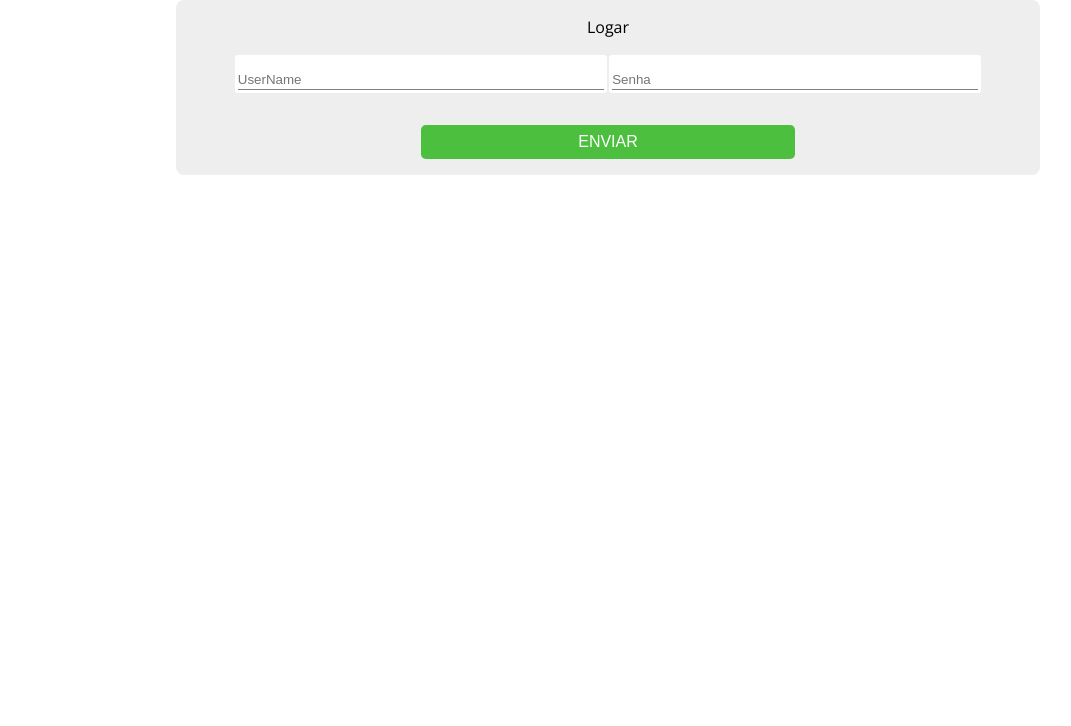
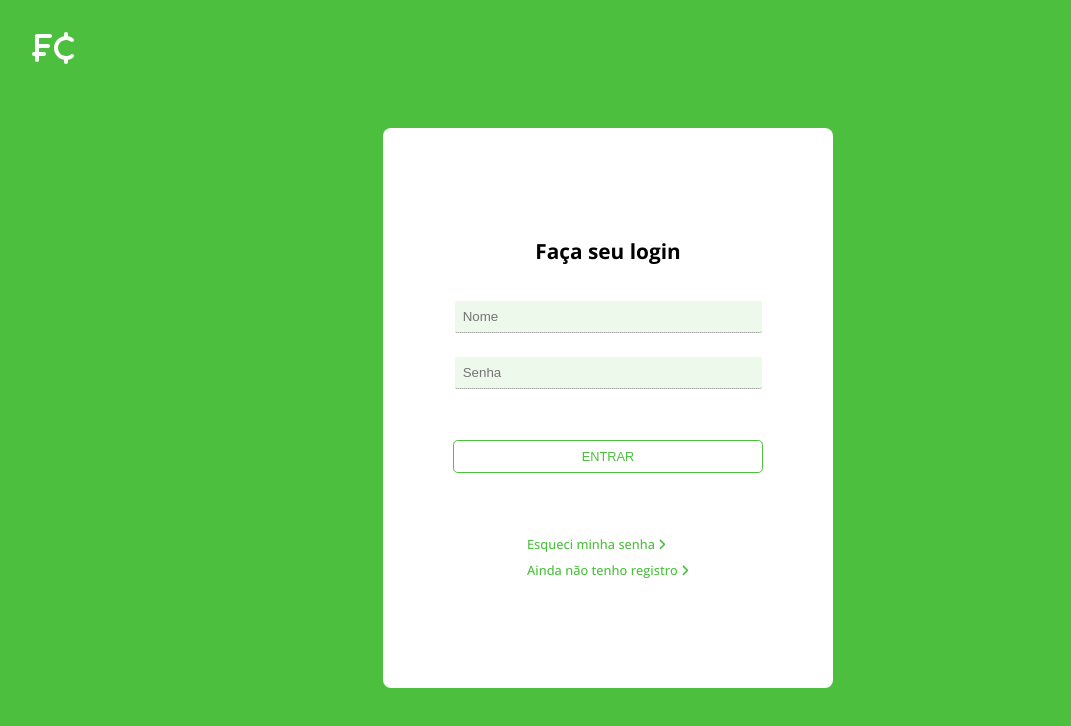
Before and after one commit to ifbianos/ifcoin-front-2, a React (Create React App) app: page /entrar in a window 1280 px wide. Shown: the top 726 px of the page, without its empty margins (32-1103 px from the left). Built offline with nearby package versions, Linux system fonts and the light colour scheme.

Commit message:
add side bar to other pages

```diff
--- a/src/components/form/form.css
+++ b/src/components/form/form.css
@@ -8,11 +8,9 @@
     margin: 1px;
 
     padding: .2rem;
-
     border-radius: .2rem;
 
     margin-bottom: 1rem;
-
     height: 2rem;
 }
 
@@ -26,6 +24,7 @@
     font-size: .7rem;
     text-align: left;
     margin: 0;
+
     color: var(--grey);
     height: .7rem;
 }
@@ -33,17 +32,24 @@
 .form-container input {
     width: 100%;
     border: none;
-    border-bottom: .02rem solid gray;
+    border-bottom: .02rem dotted gray;
+    border-radius: 2px;
     height: 1.3rem;
-    margin-top: 0.7rem;
 
+
+    padding-top: 0.5rem;
+    padding-bottom: 0.5rem;
+    padding-left: 0.5rem;
     color: rgb(78, 78, 78);
-
 }
 
 .form-container.input input {
     margin-top: 0.2rem;
+    background-color: white;
+}
 
+.form-container.input_filled input {
+    background-color: rgba(76, 192, 62, 0.1);
 }
 
 textarea:focus, input:focus{
--- a/src/components/form/form.jsx
+++ b/src/components/form/form.jsx
@@ -11,7 +11,7 @@ const Form = (props) => {
   } = props;
 
   return (
-    <div className={`form-container ${value?.length || type === 'date' ? 'input' : ''}`}>
+    <div className={`form-container ${value?.length || type === 'date' ? 'input' : 'input_filled'}`}>
       {value?.length || type === 'date' ?
         <p>{label}</p>
       : null}
--- /dev/null
+++ b/src/components/login/login.css
@@ -0,0 +1,89 @@
+.login-container {
+  background-color: white;
+
+  width: 100%;
+
+  margin-left: auto;
+  margin-right: auto;
+
+  display: flex;
+  flex-direction: column;
+  row-gap: 2rem;
+
+  justify-content: center;
+  align-items: center;
+
+  border-radius: .5rem;
+
+  font-size: 1rem;
+
+  width: 50%;
+  height: 100%;
+
+  max-width: 450px;
+}
+
+.form-blocks-login {
+  display: flex;
+  flex-direction: column;
+
+  width: 70%;
+}
+
+.forms-block-1, .forms-block-2 {
+  width: 90%;
+}
+
+.btn-login {
+  background-color: white;
+  border-radius: .3rem;
+
+  cursor: pointer;
+
+  color: var(--light-green);
+  text-decoration: none;
+  font-size: .8rem;
+
+  padding: 0.5rem;
+
+  border: 1px solid var(--light-green);
+  width: 69%;
+
+  text-align: center;
+}
+
+.btn-login:hover {
+  background-color: rgba(76, 192, 62, 0.8);
+  border-radius: .3rem;
+  cursor: pointer;
+  color: white;
+  border: 1px solid rgba(76, 192, 62, 0.8);
+}
+
+.login-container p.title {
+  font-weight: bold;
+  font-size: 1.3rem;
+}
+
+.login-bottom {
+  margin-top: 30px;
+  display: flex;
+  flex-direction: column;
+
+  row-gap: .5rem;
+  font-size: .8rem;
+  color:  var(--light-green);
+}
+
+.login-bottom span {
+  font-weight: 500;
+
+  cursor: pointer;
+
+  margin-bottom: .5rem;
+  margin-right: .2rem;
+}
+
+.login-recovery-pass-op:hover, .login-register-op:hover {
+  color: black;
+}
--- a/src/components/login/login.jsx
+++ b/src/components/login/login.jsx
@@ -1,37 +1,37 @@
 import React from 'react';
+import { useNavigate } from 'react-router-dom';
+
 import Form from '../../components/form/form';
 
 import { useUser } from '../../context/user-context';
 
-import { useNavigate } from 'react-router-dom';
-
+import './login.css';
+import { FontAwesomeIcon } from '@fortawesome/react-fontawesome';
+import { faAngleRight, faAnglesRight, faAnglesUp, faArrowRight } from '@fortawesome/free-solid-svg-icons';
 
 export default function Login() {
   const {
     user,
     setUser,
     handleChange,
-    login,
+    make_login,
   } = useUser();
+
+  function submitData(evt){
+    evt.preventDefault();
+    make_login(user);
+  }
 
   const navigate = useNavigate();
 
-  function submitData(evt){
-    evt.preventDefault();
-    login(user);
-
-    navigate('/');
-  }
-
   return (
-    <div className="signin-page">
-      <div className="add-event-container add-signin-container">
-        <p>Logar</p>
-        <div className="form-blocks">
+      <div className="login-container">
+        <p className='title'>Faça seu login</p>
+        <div className="form-blocks-login">
             <Form
               handleChange={handleChange}
               type="text"
-              label="UserName"
+              label="Nome"
               name="username"
               value={user.username}
             />
@@ -44,9 +44,17 @@ export default function Login() {
             />
         </div>
 
-        <button className='btn' onClick={submitData}>ENVIAR</button>
+        <button className='btn-login' onClick={submitData}>ENTRAR</button>
+        <div className='login-bottom'>
+          <div className='login-recovery-pass-op'>
+            <span>Esqueci minha senha</span>
+            <FontAwesomeIcon icon={faAngleRight}/>
+          </div>
+          <div className='login-register-op' onClick={() => navigate('/cadastrar')}>
+            <span>Ainda não tenho registro</span>
+            <FontAwesomeIcon icon={faAngleRight}/>
+          </div>
+        </div>
       </div>
-      <div  className="screen-2"/>
-    </div>
   );
 }
--- a/src/context/user-context.jsx
+++ b/src/context/user-context.jsx
@@ -2,17 +2,9 @@ import React, {createContext, useContext, useState} from 'react';
 import { useEffect } from 'react';
 import API from '../api';
 
+import { useNavigate } from 'react-router-dom';
+
 const UserContext = createContext();
-
-export const login = (user) => {
-  API.post('api/user/login', user)
-  .then(function (response) {
-    saveUserLocalStorage(response.data)
-  })
-  .catch(function (error) {
-    console.log(error);
-  });
-}
 
 export function saveUserLocalStorage(user) {
   localStorage.setItem("user", JSON.stringify({
@@ -33,6 +25,8 @@ export function UserProvider({ children }) {
     "role": ""
   })
 
+  const navigate = useNavigate();
+
   useEffect(() => {
     const userData = getUserData()
     if (!userData) return;
@@ -50,9 +44,20 @@ export function UserProvider({ children }) {
     });
   }
 
+  const make_login = (user) => {
+    API.post('api/user/login', user)
+    .then(function (response) {
+      saveUserLocalStorage(response.data)
+      navigate('/');
+    })
+    .catch(function (error) {
+      window.alert(error.response.data.erro)
+    });
+  }
+
   return (
     <UserContext.Provider
-      value={{user, setUser, handleChange}}
+      value={{user, setUser, handleChange, make_login}}
     >
       {children}
     </UserContext.Provider>
@@ -64,7 +69,7 @@ export function useUser() {
 
   if(!context) throw new Error("useSideBar must be used within a UserProvider");
 
-  const { user, setUser, handleChange } = context;
+  const { user, setUser, handleChange, make_login } = context;
 
-  return { user, setUser, handleChange, login, saveUserLocalStorage };
+  return { user, setUser, handleChange, make_login, saveUserLocalStorage };
 }
--- a/src/index.js
+++ b/src/index.js
@@ -5,7 +5,10 @@ import {
   BrowserRouter,
   Routes,
   Route,
+  Navigate
 } from "react-router-dom";
+
+
 import App from './App';
 import EventsPage from './pages/events-page/events-page';
 import LoginPage from './pages/login-page/login-page';
@@ -33,8 +36,13 @@ const root = ReactDOM.createRoot(
 root.render(
   <BrowserRouter>
     <Routes>
-      <Route path="/" element={<HomePage />} />
-        <Route path="/entrar" element={
+      <Route
+        exact
+        path="/"
+        render={() => (isLogged ? <Navigate to="/" /> : <LoginPage />)}
+        element={<HomePage />}
+      />
+      <Route path="/entrar" element={
         < UserProvider>
           { isLogged() ? <HomePage /> : <LoginPage /> }
         </UserProvider>
--- /dev/null
+++ b/src/pages/login-page/login-page.css
@@ -0,0 +1,22 @@
+.login-pg-container {
+  width: 100vw;
+  height: 100vh;
+  background-color: var(--light-green);
+}
+
+.logo-lg {
+  position: absolute;
+  width: 10%;
+
+  color: white;
+
+  font-size: 2rem;
+
+  margin-left: 5%;
+  margin-top: 2%;
+}
+
+.login-ct {
+  padding-top: 10%;
+  height: 70%;
+}
--- a/src/pages/login-page/login-page.jsx
+++ b/src/pages/login-page/login-page.jsx
@@ -1,9 +1,21 @@
+import { faCentSign, faFrancSign } from '@fortawesome/free-solid-svg-icons';
+import { FontAwesomeIcon } from '@fortawesome/react-fontawesome';
 import React from 'react';
 import Login from '../../components/login/login';
+
+import './login-page.css';
 
 export default function LoginPage() {
 
   return (
-    <Login />
+    <div className='login-pg-container'>
+      <div className='logo-lg'>
+        <FontAwesomeIcon id='logo' icon={faFrancSign} />
+        <FontAwesomeIcon id='logo' icon={faCentSign} />
+      </div>
+      <div className='login-ct'>
+        <Login />
+      </div>
+    </div>
   )
 }
--- a/src/signin/signin.css
+++ b/src/signin/signin.css
@@ -1,4 +1,4 @@
-* {
+/* {
     margin: 0;
 }
 
@@ -35,20 +35,109 @@ input {
 
 }
 
-.add-signin-container {
-    /* margin-top: 200px; */
-    /* margin-bottom: auto; */
+.signin-page {
+    width: 100vw;
+    height: 100vh;
+
+    margin: 0;
 }
+*/
+
 
 .signin-page {
     width: 100vw;
-    height: 100vh;
-    /* background-color: var(--medium-green); */
+    height: 80vh;
+    background-color: var(--light-green);
 
-    margin: 0;
+    padding-top: 19%;
+  }
+
+.signin-container {
+    background-color: white;
+
+    width: 100%;
+
+    margin-left: auto;
+    margin-right: auto;
+
+    display: flex;
+    flex-direction: column;
+    row-gap: 2rem;
+
+    justify-content: center;
+    align-items: center;
+
+    border-radius: .5rem;
+
+    font-size: 1rem;
+
+    width: 50%;
+    height: 70%;
+
+    max-width: 450px;
 }
 
-/* .screen-2 {
-    width: 50vw;
-    background-color: rgb(177, 182, 237) !important;
-} */
+  .form-blocks-login {
+    display: flex;
+    flex-direction: column;
+
+    width: 70%;
+  }
+
+  .forms-block-1, .forms-block-2 {
+    width: 90%;
+  }
+
+  .btn-login {
+    background-color: white;
+    border-radius: .3rem;
+
+    cursor: pointer;
+
+    color: var(--light-green);
+    text-decoration: none;
+    font-size: .8rem;
+
+    padding: 0.5rem;
+
+    border: 1px solid var(--light-green);
+    width: 69%;
+
+    text-align: center;
+  }
+
+  .btn-login:hover {
+    background-color: rgba(76, 192, 62, 0.8);
+    border-radius: .3rem;
+    cursor: pointer;
+    color: white;
+    border: 1px solid rgba(76, 192, 62, 0.8);
+  }
+
+  .login-container p.title {
+    font-weight: bold;
+    font-size: 1.3rem;
+  }
+
+  .login-bottom {
+    margin-top: 30px;
+    display: flex;
+    flex-direction: column;
+
+    row-gap: .5rem;
+    font-size: .8rem;
+    color:  var(--light-green);
+  }
+
+  .login-bottom span {
+    font-weight: 500;
+
+    cursor: pointer;
+
+    margin-bottom: .5rem;
+    margin-right: .2rem;
+  }
+
+.login-recovery-pass-op:hover, .login-register-op:hover {
+    color: black;
+  }
--- a/src/signin/signin.jsx
+++ b/src/signin/signin.jsx
@@ -52,7 +52,7 @@ export default function Signin() {
 
   return (
     <div className="signin-page">
-      <div className="add-event-container add-signin-container">
+      <div className="signin-container">
         <p>Requisitar conta</p>
         <div className="form-blocks">
           <div className="forms-block-1">
```
Also changed, not shown: src/pages/registration-manage-page/registration-manage-page.jsx (line endings or trailing spaces).
